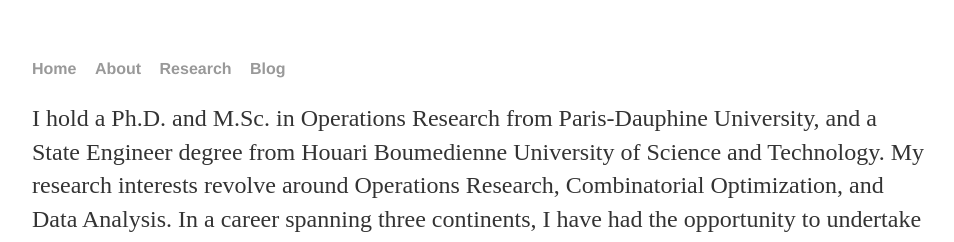
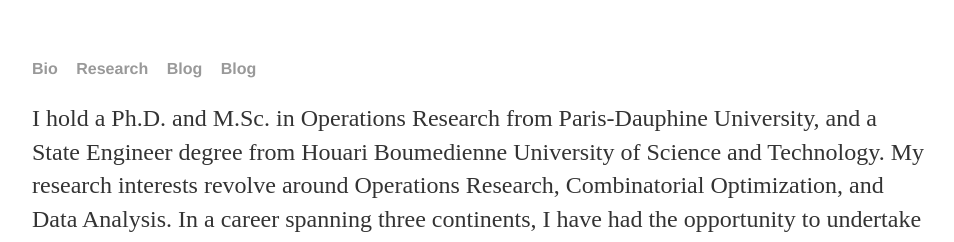
Before and after one commit to ndehouche/ndehouche.github.io, a Jekyll site: the page built from index.html, in a window 1280 px wide. Shown: the top 242 px of the page, without its empty margins (160-1114 px from the left). Built offline with Jekyll 4.4.1, drawn with Linux system fonts in a browser that asks for light colours.

Commit message:
Update default.html

```diff
--- a/_layouts/default.html
+++ b/_layouts/default.html
@@ -8,10 +8,11 @@
 		<body>
 			<nav>
 	    		<ul>
-	        		<li><a href="/">Home</a></li>
-		        	<li><a href="/about">About</a></li>
+	        		<li><a href="/">Bio</a></li>
+
 	        		<li><a href="/Res">Research</a></li>
 	        		<li><a href="/blog">Blog</a></li>
+				<li><a href="/Misclanea">Blog</a></li>
 	    		</ul>
 			</nav>
 			<div class="container">
```
